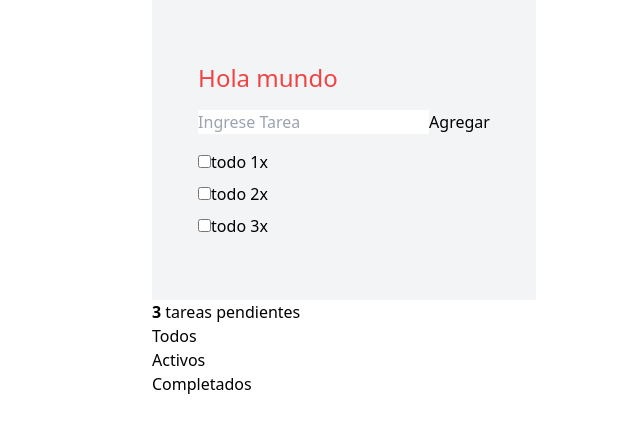
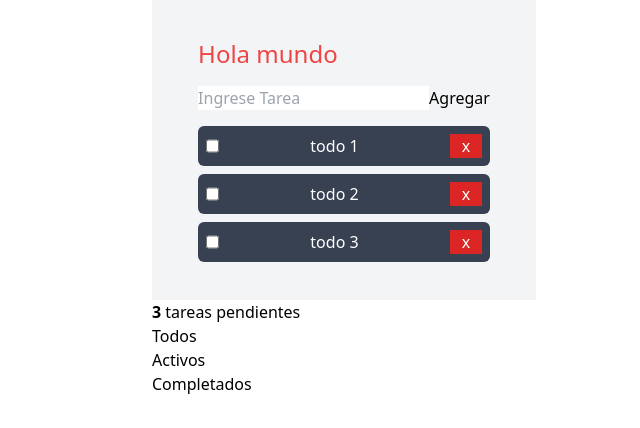
Before and after one commit to JorgeDCoria/todo-app-typescript, a React (Vite) app: page / in a window 1280 px wide. Shown: the top 428 px of the page, without its empty margins (296-936 px from the left). Built offline with nearby package versions, Linux system fonts and the light colour scheme.

Commit message:
add style todo

```diff
--- a/src/components/Todo/Todo.tsx
+++ b/src/components/Todo/Todo.tsx
@@ -10,17 +10,25 @@ export const Todo: React.FC<Props> = ({
   onRemoveTodo,
   onToggleCompletedTodo,
 }) => {
+  const handleCheck = (e: React.ChangeEvent<HTMLInputElement>): void => {
+    onToggleCompletedTodo(id, e.target.checked);
+  };
   return (
-    <div>
+    <div
+      className={`h-10 p-2 w-full flex justify-between rounded-md ${
+        completed ? "bg-gray-400 line-through " : "bg-gray-700"
+      }  text-white`}
+    >
       <input
         type="checkbox"
         checked={completed}
         onChange={(e) => {
-          onToggleCompletedTodo(id, e.target.checked);
+          handleCheck(e);
         }}
       />
       <label htmlFor="">{title}</label>
       <button
+        className="bg-red-600 w-8 hover:bg-red-500"
         onClick={() => {
           onRemoveTodo(id);
         }}
--- a/src/components/footer/components/Filters.tsx
+++ b/src/components/footer/components/Filters.tsx
@@ -8,9 +8,6 @@ interface Props {
 }
 
 const Filters: React.FC<Props> = ({ filterSelected, onFilterChange }) => {
-  const aux = Object.entries(FILTERS_BUTTONS);
-  console.log("🚀 ~ file: Filters.tsx:12 ~ aux:", aux);
-
   return (
     <ul>
       {Object.entries(FILTERS_BUTTONS).map(([key, { href, literal }]) => {
```
